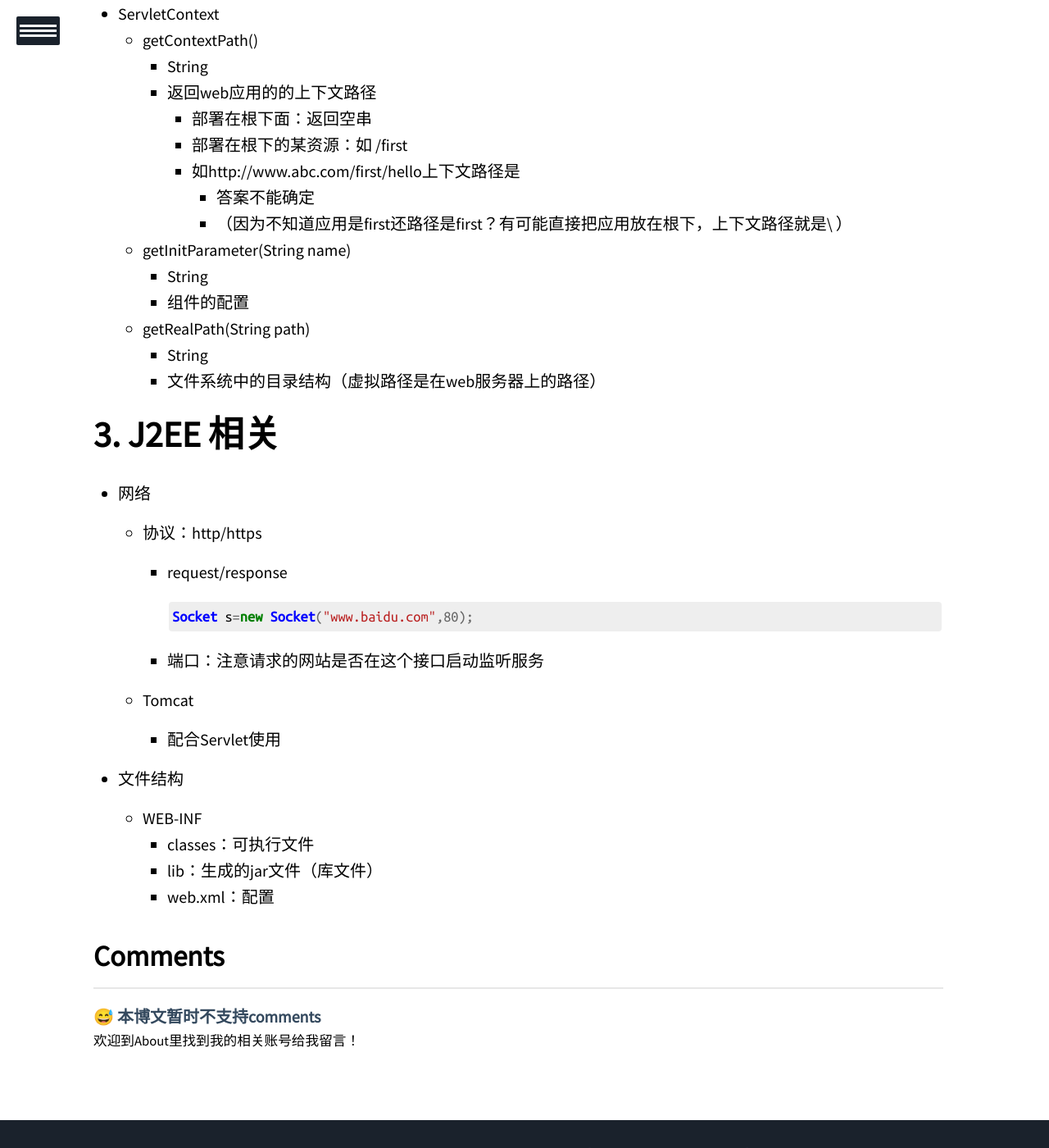
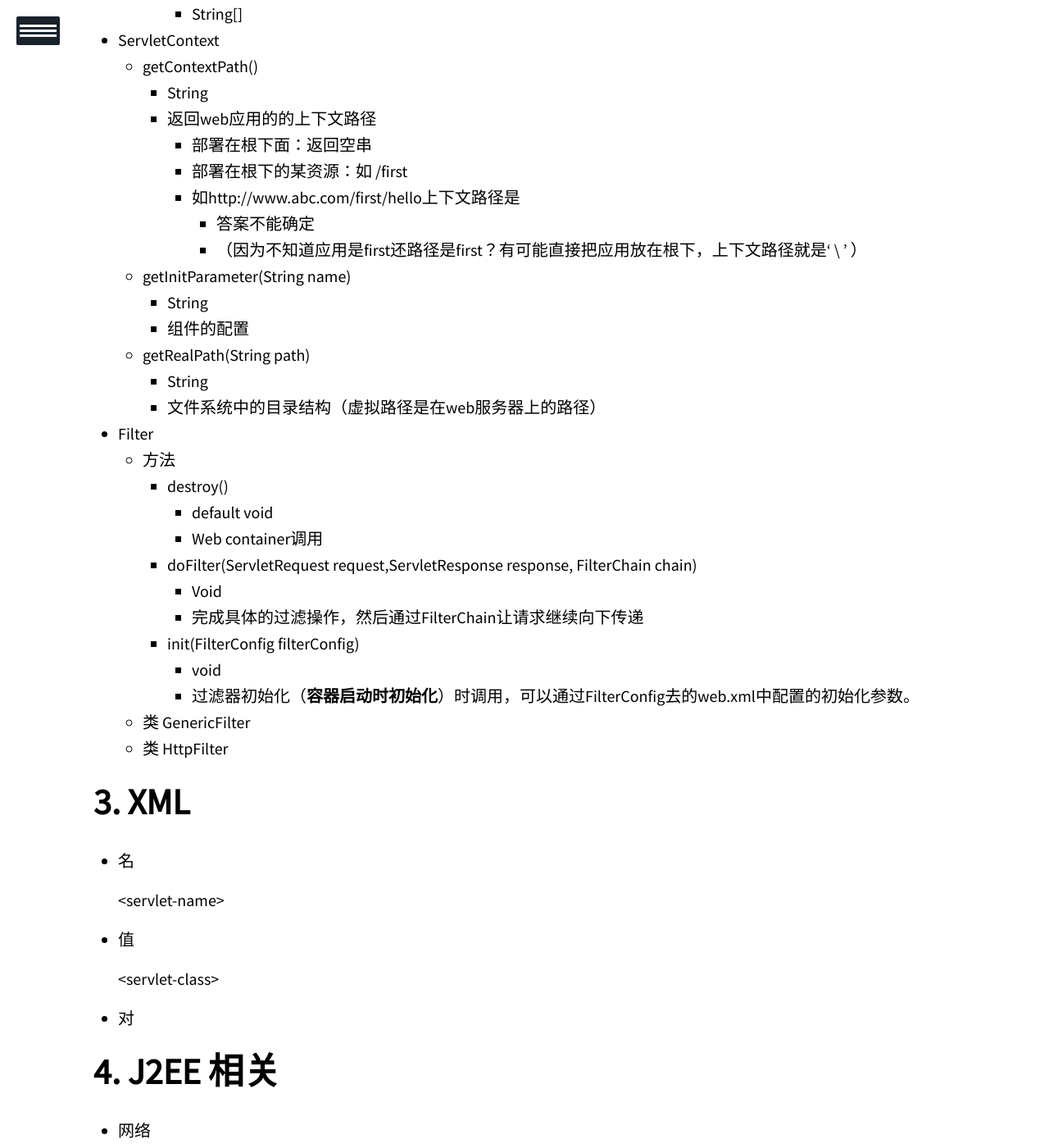
Before and after one commit to WangXiCindy/wangxicindy.github.io, a Jekyll site: the page built from _posts/2020-9-15-j2ee-API学习笔记.md, in a window 1280 px wide and 1400 px high, scrolled down 4322 px. Shown: the whole window at 82% size. Built offline with Jekyll 4.4.1, drawn with Linux system fonts in a browser that asks for light colours; our own code applies the rules of GitHub Pages for plain Markdown files; a script that is not in the unit is left out; some of the changed text lies outside the part shown.

Commit message:
Update 2020-9-15-j2ee-API学习笔记.md

```diff
--- a/_posts/2020-9-15-j2ee-API学习笔记.md
+++ b/_posts/2020-9-15-j2ee-API学习笔记.md
@@ -74,6 +74,7 @@ Web应用程序--由组件构成
     - getInitParameter(String name)
       - String
       - 返回初始化参数
+      - getParameter（返回网络返回的参数）
     - getInitParameterNames()（注意是Name**s**）
       - Enumeration\<String\>
       - 返回值类型为Enumeration\<String\>的servlet初始化参数名字
@@ -104,8 +105,7 @@ Web应用程序--由组件构成
       - 处理POST请求
     - HttpServletResponse
       - setContentType
-      - getWriter();
-
+    - getWriter();
 - annotation
   - Annotation Type WebServlet
     - asyncSupported
@@ -143,13 +143,38 @@ Web应用程序--由组件构成
       - 部署在根下的某资源：如 /first
       - 如http://www.abc.com/first/hello上下文路径是
         - 答案不能确定
-        - （因为不知道应用是first还路径是first？有可能直接把应用放在根下，上下文路径就是\ ）
+        - （因为不知道应用是first还路径是first？有可能直接把应用放在根下，上下文路径就是‘ \ ’ ）
   - getInitParameter(String name)
     - String
     - 组件的配置
   - getRealPath(String path)
     - String
     - 文件系统中的目录结构（虚拟路径是在web服务器上的路径）
+- Filter
+  - 方法
+    - destroy()
+      - default void
+      - Web container调用
+    - doFilter(ServletRequest request,ServletResponse response, FilterChain chain)
+      - Void
+      - 完成具体的过滤操作，然后通过FilterChain让请求继续向下传递
+    - init(FilterConfig filterConfig)
+      - void
+      - 过滤器初始化（**容器启动时初始化**）时调用，可以通过FilterConfig去的web.xml中配置的初始化参数。
+  - 类 GenericFilter
+  - 类 HttpFilter
+
+# XML
+
+- 名
+
+  \<servlet-name\>
+
+- 值
+
+  \<servlet-class\>
+
+- 对
 
 # J2EE 相关
 
@@ -170,6 +195,7 @@ Web应用程序--由组件构成
     - 配合Servlet使用
 
 - 文件结构
+
   - WEB-INF
     - classes：可执行文件
     - lib：生成的jar文件（库文件）
```
